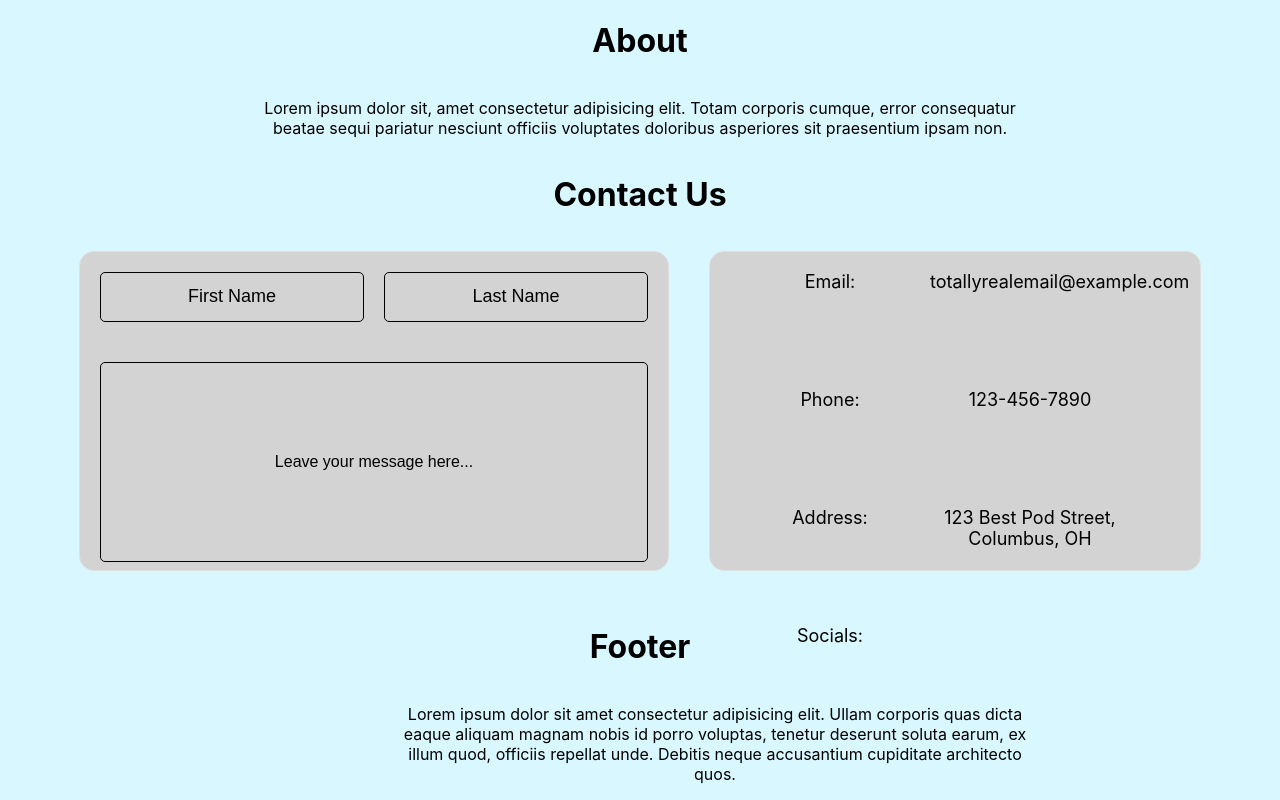
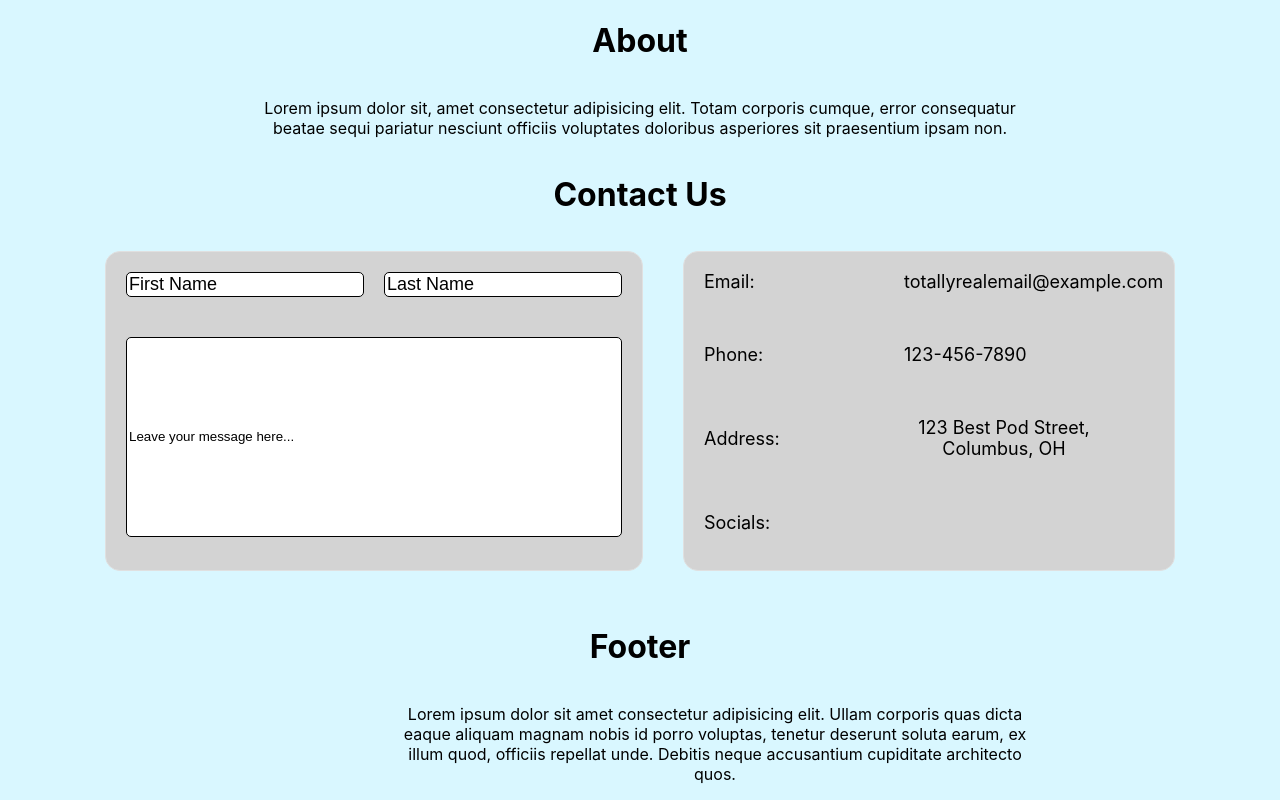
Before and after one commit to Workday-Pod-4/CollabU, a React (Vite) app in the folder capstone-project/ui/: page / in a window 1280 px wide. Shown: the part 700-1500 px from the top of the page. Built offline with nearby package versions, Linux system fonts and the light colour scheme.

Commit message:
specifying css styling

```diff
--- a/capstone-project/ui/src/components/SettingsModal/SettingsModal.css
+++ b/capstone-project/ui/src/components/SettingsModal/SettingsModal.css
@@ -53,7 +53,7 @@ height: 400px;
 
 }
 
-.password-reset-form li{
+.password-reset-form ul li{
 list-style: none;
 display:flex;
 height:100px;
@@ -62,7 +62,7 @@ width:560px;
 
 }
 
-ul{
+.password-reset-form ul{
     display: flex;
     flex-direction: column;
     width:630px;
@@ -71,20 +71,20 @@ ul{
 
 
 }
-span{
+.password-reset-form ul li span{
     display: flex;
     flex-direction: column;
     width:250px;
     height:100px;
 }
 
-label {
+.password-reset-form ul li span label {
     margin-bottom: 5px;
     color: black;
     width: auto;
 }
 
-input{
+.password-reset-form ul li span input{
     height: 50px;
     width: auto;
     padding: 0 15px;
```
